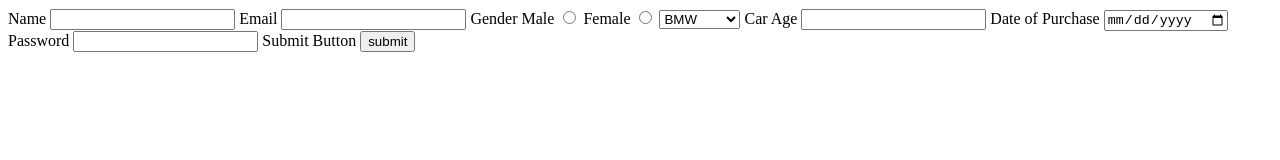
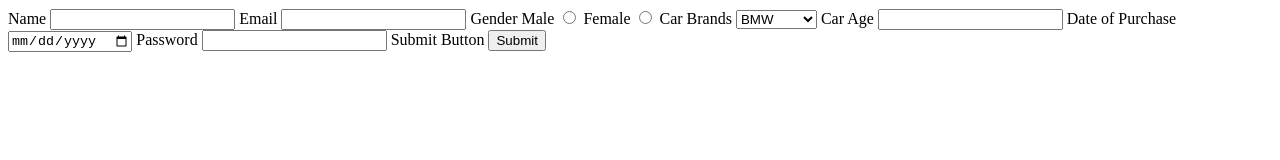
Before and after one commit to acciojob/car-insurance-form-Padma-darsi, a website: page main.html in a window 1280 px wide. Drawn offline with Linux system fonts and the light colour scheme.

Commit message:
created a submission

```diff
--- a/main.html
+++ b/main.html
@@ -22,8 +22,8 @@
 
 		<label for="gender_f">Female</label>
 		<input type="radio" id="gender_f" name="gender" Required>
-
-        <select for="cars" placeholder="Car Brands" id="cars">
+        <label for="cars">Car Brands</label>
+        <select id="cars">
 			    <option>BMW</option>
 			    <option>Audi</option>
 			    <option>Mercedez</option>
@@ -39,8 +39,7 @@
 		<input type="Password" id="password" Required>
 
 		<label>Submit Button</label>
-		<input type="button" value="submit">
-
+        <button type="submit">Submit</button>
 
 
 
```
